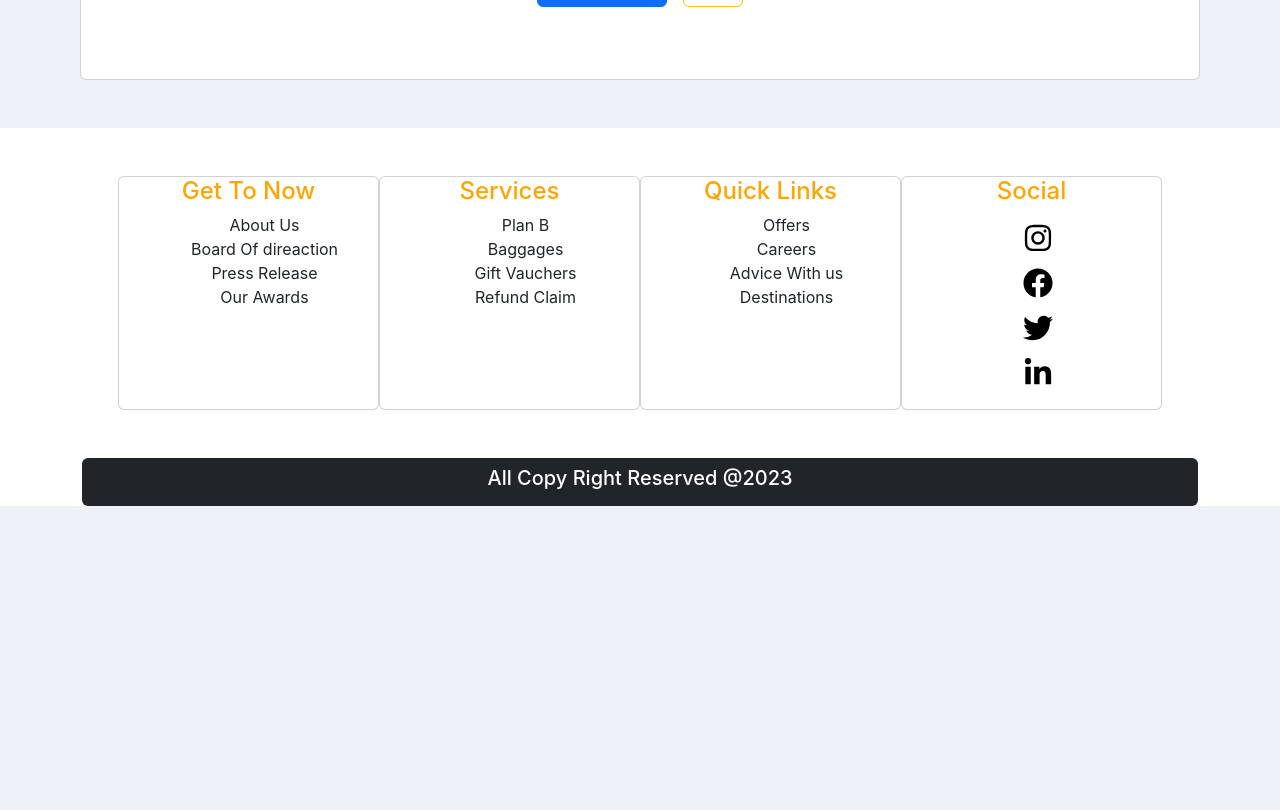
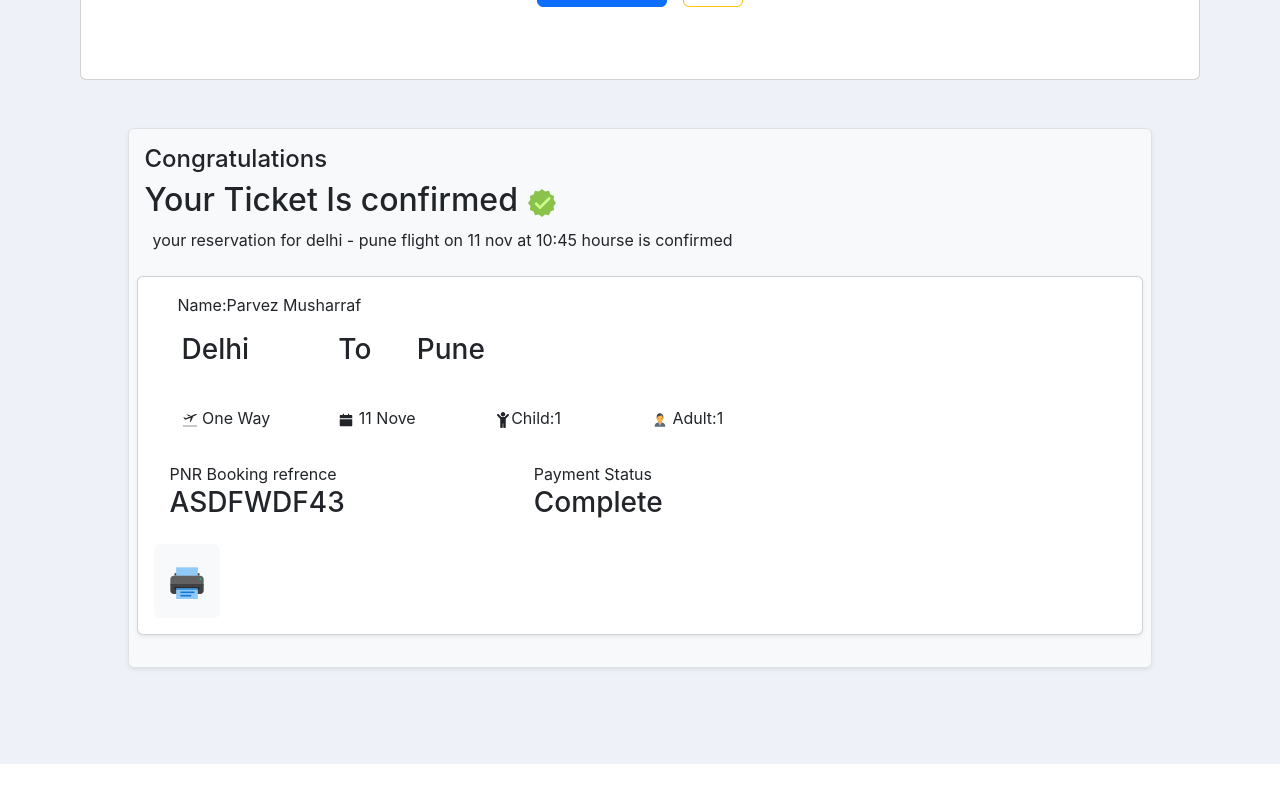
Before and after one commit to ParvezMusharraf/Fly_Finders-react, a React (Create React App) app: page /conformDetailsform in a window 1280 px wide. Shown: the part 580-1390 px from the top of the page. Before the commit the page ends 1086 px from the top, so only its background shows below. Built offline with nearby package versions, Linux system fonts and the light colour scheme.

Commit message:
Added ticket

```diff
--- a/src/Components/MainCompo/ConformBooking/ConformBookingForm.js
+++ b/src/Components/MainCompo/ConformBooking/ConformBookingForm.js
@@ -1,5 +1,9 @@
 import React from 'react'
 import { useState } from 'react'
+import {FcApproval, FcBusiness, FcBusinessman, FcPrint} from 'react-icons/fc'
+import {AiFillCalendar,} from 'react-icons/ai'
+import { GiAirplaneDeparture, GiConfirmed, } from 'react-icons/gi'
+import {FaChild} from 'react-icons/fa'
 
 
 const ConformBookingForm = () => {
@@ -92,12 +96,46 @@ const ConformBookingForm = () => {
                 </div>
                 </div>
             </form>
-            {
-                    isSubmiited &&
-            <div>
-                <h2>Ticket Confirm</h2>
+
+            <div className='Container ticket rounded m-5 bg-light border shadow-sm p-2' >
+                <div className="ticket_wrapper m-2">
+                    <h4>Congratulations</h4>
+                    <h2>Your Ticket Is confirmed {<FcApproval/>}</h2>
+                    <span className='m-2 ' >your reservation for delhi - pune flight on 11 nov at 10:45 hourse is confirmed </span>
+                </div>
+                <div className="container_wrapper my-4 shadow-sm rounded container p-3 card">
+                <div className="names mx-4">
+                        Name:Parvez Musharraf
+                    </div>
+                    <div className="citys row m-3 ">
+                        <h3 className='col-2' >Delhi</h3>
+                        <h3 className='col-1' > To </h3>
+                        <h3 className='col' >Pune</h3>
+                    </div>
+                    <div className="details row m-3 ">
+                        <span className='col-2' >{<GiAirplaneDeparture/>} One Way</span>
+                        <span className='col-2' >{<AiFillCalendar/>} 11 Nove</span>
+                        <span className='col-2' > {<FaChild/>}Child:1</span>
+                        <span className='col-2' >{<FcBusinessman/>} Adult:1</span>
+                    </div>
+                    <div className="bookingStatus row my-3">
+                        <div className="ref col-4 mx-3 ">
+                            <span> PNR Booking refrence </span>
+                            <h3>ASDFWDF43</h3>
+                        </div>
+                        <div className="pym col-4 mx-3 ">
+                            <span>Payment Status</span>
+                            <h3>Complete</h3>
+                        </div>
+                    </div>
+                    <div className="icon-wrapper w-100">
+                        <div className='btn btn-light' ><li style={{listStyle:'none',
+                        float:'right',
+                    fontSize:'40px',
+                    }} >{<FcPrint/>}</li></div>
+                    </div>
+                </div>
             </div>
-            }
         </div>
     )
 }
```
